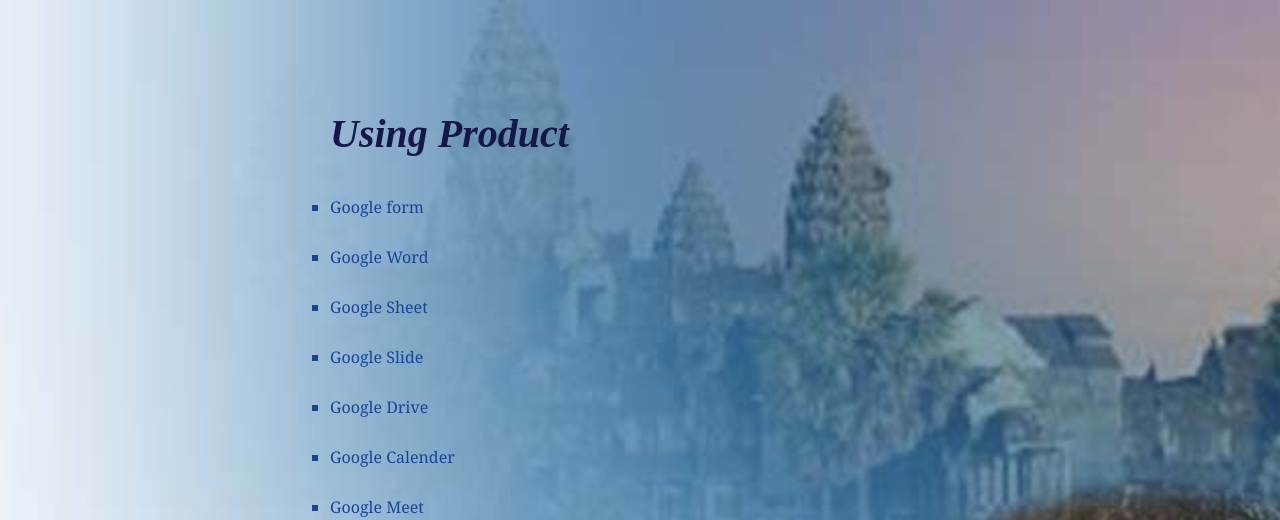
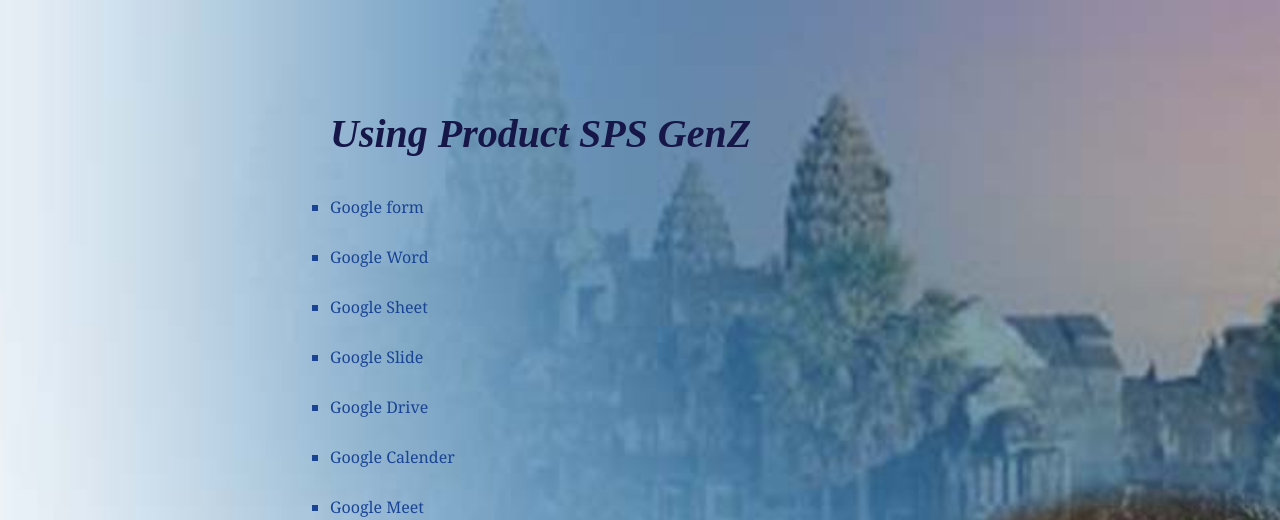
Before and after one commit to Sopheak007661/PSP, a plain HTML site: page html2.html in a window 1280 px wide. Shown: the top 520 px of the page. Drawn offline with Linux system fonts and the light colour scheme.

Commit message:
modify html2

```diff
--- a/html2.html
+++ b/html2.html
@@ -8,7 +8,7 @@
     <meta name="viewport" content="width=device-width, initial-scale=1.0">
 </head>
 <body>
-        <h1 class="h5"> Using Product</h1>
+        <h1 class="h5"> Using Product SPS GenZ</h1>
             <ul class="ul">
                 <li><a href="https://sala.moeys.gov.kh/kh/library/00003471">Google form</a></li>
                     <li>Google Word</li>
```
